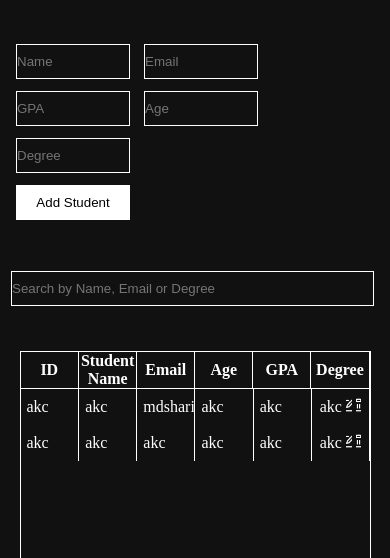
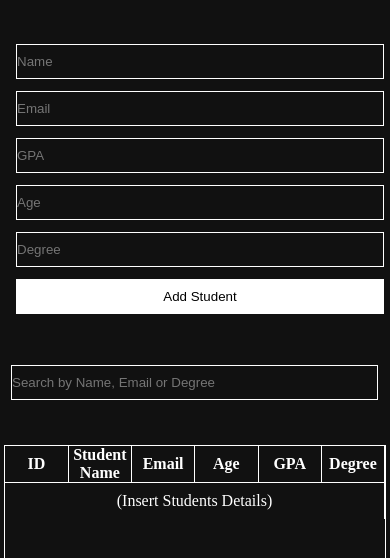
Before and after one commit to MdSharib/Fullstack_2.4-Student-management-CRUD, a plain HTML site: page index.html in a window 390 px wide. Shown: the part 154-712 px from the top of the page. Drawn offline with Linux system fonts and the light colour scheme.

Commit message:
added responsiveness

```diff
--- a/index.html
+++ b/index.html
@@ -43,6 +43,9 @@
                 </tr>
             </thead>
             <tbody id="table-body">
+                <tr>
+                    <td colspan="6" style="text-align: center;">(Insert Students Details)</td>
+                </tr>
                 <!-- <tr>
                     <td class="table-body-row"></td>
                     <td class="table-body-row"></td>
@@ -51,18 +54,8 @@
                     <td class="table-body-row"></td>
                     <td class="table-body-row"></td>
                 </tr> -->
-                 <!-- <tr>
-                        <td></td>
-                        <td></td>
-                        <td></td>
-                        <td></td>
-                        <td></td>
-                        <td>
 
-                        </td>
-                    </tr>  -->
-
-                      <tr>
+                      <!-- <tr>
                         <td>akc</td>
                         <td>akc</td>
                         <td>mdsharib15041998@gmail.com</td>
@@ -83,7 +76,7 @@
                             <button id="edit-btn"></button>
                             <button id="trash-btn"></button>
                         </td>
-                    </tr>
+                    </tr>   -->
 
 
 
--- a/style.css
+++ b/style.css
@@ -58,7 +58,7 @@ form input{
 }
 
 #search-bar input{
-  width: 95%;
+  width: 96%;
     height: 35px;
     background-color: #111111;
     color: white;
@@ -89,6 +89,7 @@ table {
   width: 90%;
   height: 225px;
   empty-cells: show ;
+  table-layout: fixed;
       border: 0;
       table-layout: fixed;
       /* if styling breks */
@@ -132,7 +133,7 @@ tbody tr{
 }
 
 #edit-btn {
-  width: 14%;
+  width: 8%;
   height: 14px;
   background-image: url(./resources/edit.png);
   background-size: cover;
@@ -146,7 +147,7 @@ tbody tr{
 }
 
 #trash-btn {
-  width: 11%;
+  width: 6%;
   height: 14px;
     background-image: url(./resources/trash.png);
     background-size: cover;
@@ -197,3 +198,15 @@ tbody tr td {
   border-right: 1px solid white;
   padding: 9px 6px;
 }
+
+
+/* Media queries */
+@media screen and (max-width: 767px) {
+  #form-section input{
+    width: 100%;
+  }
+
+  #student-details table{
+    width: 98%;
+  }
+}
```
